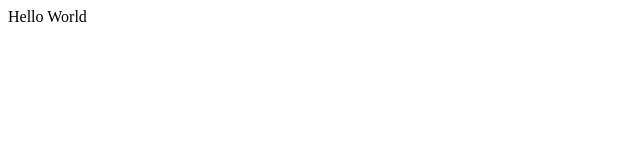
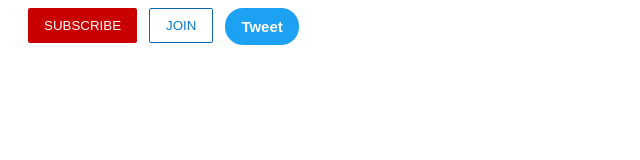
Before and after one commit to yorcc/test-git, a plain HTML site: page index.html in a window 1280 px wide. Shown: the whole page, without its empty margins (0-640 px from the left). Drawn offline with Linux system fonts and the light colour scheme.

Commit message:
basic: boxes

```diff
--- a/index.html
+++ b/index.html
@@ -1,11 +1,79 @@
-<!DOCTYPE html>
-<html lang="en">
+<style>
+  .subscribe-button {
+    background-color: rgb(200, 0, 0);
+    color: white;
+    border: none;
+    border-radius: 2px;
+    cursor: pointer;
+    margin-right: 8px;
+    margin-left: 20px;
+    padding-top: 10px;
+    padding-bottom: 10px;
+    padding-left: 16px;
+    padding-right: 16px;
+    transition: opacity 0.15s;
+    vertical-align: top;
+  }
+
+  .subscribe-button:hover {
+    opacity: 0.7;
+  }
+
+  .subscribe-button:active {
+    opacity: 0.4;
+  }
+
+  .join-button {
+    background-color: white;
+    color: rgb(9, 120, 205);
+    border-color: rgb(6, 104, 179);
+    border-style: solid;
+    border-width: 1px;
+    border-radius: 2px;
+    cursor: pointer;
+    padding-top: 9px;
+    padding-bottom: 9px;
+    padding-left: 16px;
+    padding-right: 16px;
+    transition: background-color 0.15s, color 0.15s;
+    vertical-align: top;
+  }
+
+  .join-button:hover {
+    background-color: rgb(41, 118, 211);
+    color: white;
+  }
+
+  .join-button:active {
+    opacity: 0.7;
+  }
+
+  .tweet-button {
+    background-color: #1da1f2;
+    color: white;
+    border: none;
+    padding-top: 10px;
+    padding-bottom: 10px;
+    padding-left: 16px;
+    padding-right: 16px;
+    border-radius: 18px;
+    font-weight: bold;
+    font-size: 15px;
+    cursor: pointer;
+    margin-left: 8px;
+    transition: box-shadow 0.15s;
+    vertical-align: top;
+  }
+
+  .tweet-button:hover {
+    box-shadow: 5px 5px 10px rgba(0, 0, 0, 0.15);
+  }
+</style>
+
 <head>
-  <meta charset="UTF-8">
-  <meta name="viewport" content="width=device-width, initial-scale=1.0">
-  <title>Document</title>
+  <body>
+    <button class="subscribe-button">SUBSCRIBE</button>
+    <button class="join-button">JOIN</button>
+    <button class="tweet-button">Tweet</button>
+  </body>
 </head>
-<body>
-  Hello World
-</body>
-</html>
```
